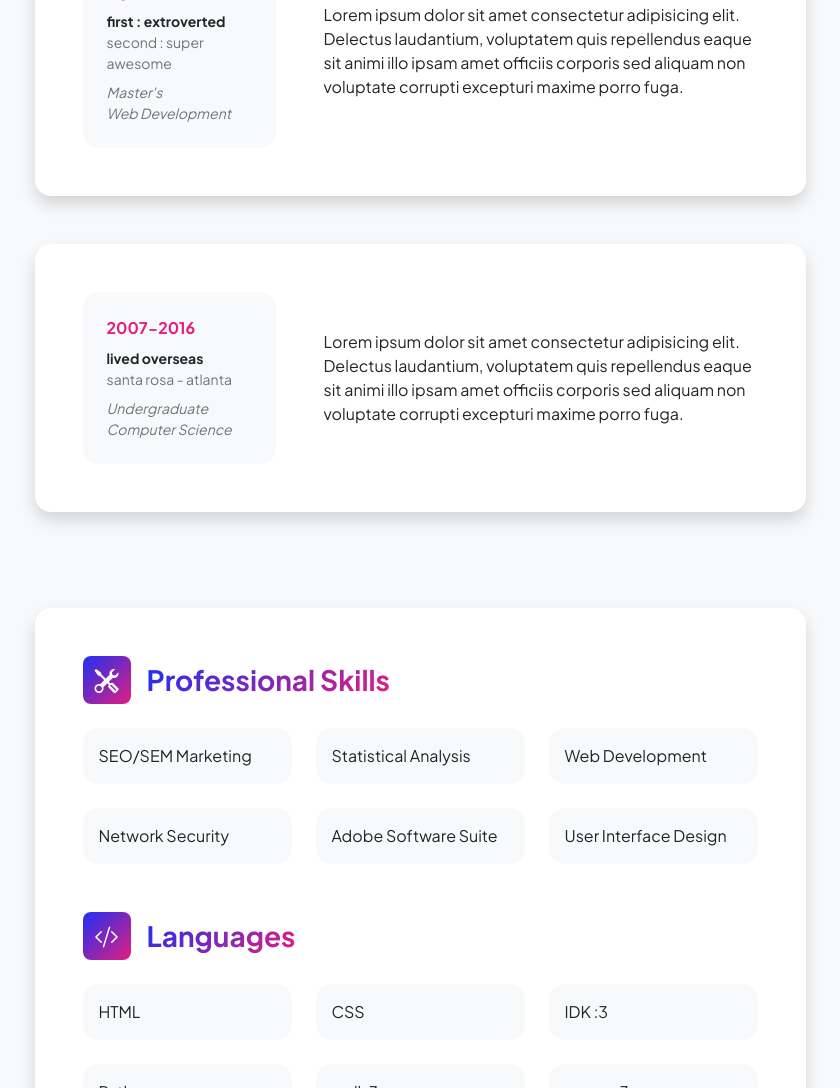
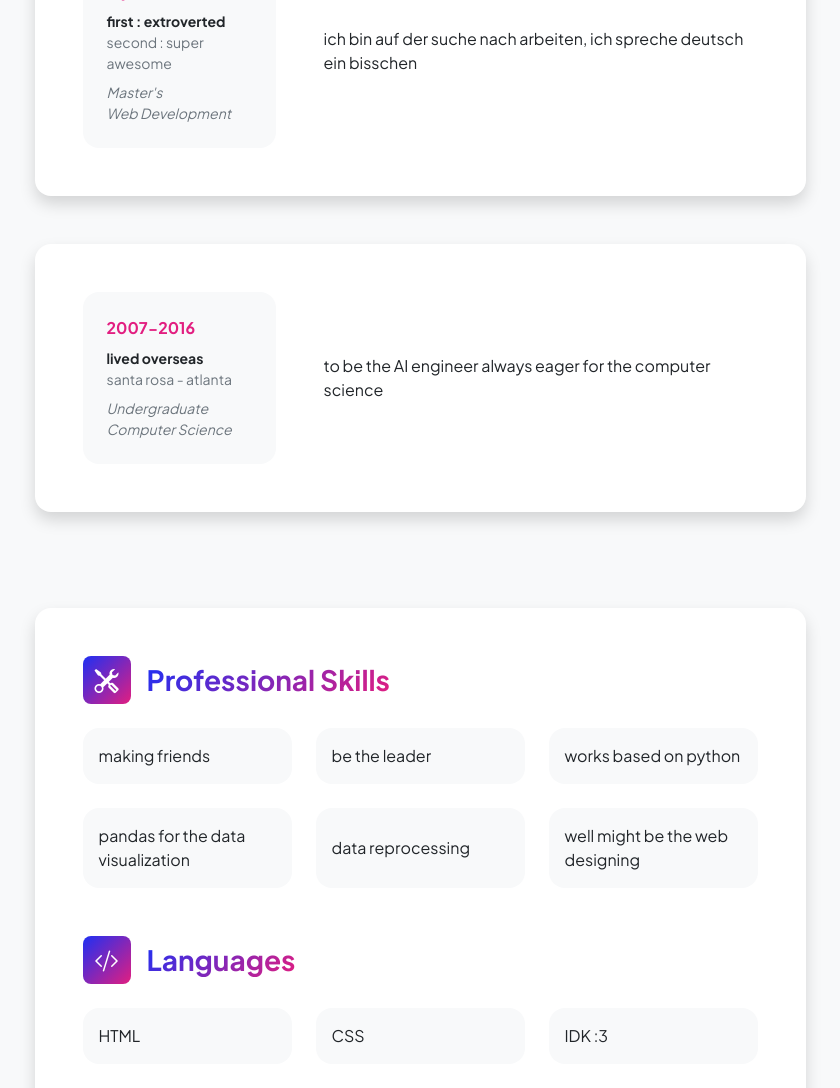
Before and after one commit to bidulgiya999/bidulgiya999.github.io, a plain HTML site: page resume.html in a window 1280 px wide. Shown: the part 1058-2146 px from the top of the page, without its empty margins (220-1060 px from the left). Drawn offline with nearby package versions, Linux system fonts and the light colour scheme.

Commit message:
this is seungjae

```diff
--- a/resume.html
+++ b/resume.html
@@ -75,7 +75,7 @@
                                         <div class="col text-center text-lg-start mb-4 mb-lg-0">
                                             <div class="bg-light p-4 rounded-4">
                                                 <div class="text-primary fw-bolder mb-2">2018 - 2018</div>
-                                                <div class="small fw-bolder">Eng translator</div>
+                                                <div class="small fw-bolder">english interpreter</div>
                                                 <div class="small text-muted">PyeongChang Olyimpic</div>
                                                 <div class="small text-muted">Pyeongchang, Korea</div>
                                             </div>
@@ -105,7 +105,7 @@
                                                 </div>
                                             </div>
                                         </div>
-                                        <div class="col-lg-8"><div>Lorem ipsum dolor sit amet consectetur adipisicing elit. Delectus laudantium, voluptatem quis repellendus eaque sit animi illo ipsam amet officiis corporis sed aliquam non voluptate corrupti excepturi maxime porro fuga.</div></div>
+                                        <div class="col-lg-8"><div>ich bin auf der suche nach arbeiten, ich spreche deutsch ein bisschen</div></div>
                                     </div>
                                 </div>
                             </div>
@@ -126,8 +126,7 @@
                                                 </div>
                                             </div>
                                         </div>
-                                        <div class="col-lg-8"><div>Lorem ipsum dolor sit amet consectetur adipisicing elit. Delectus laudantium, voluptatem quis repellendus eaque sit animi illo ipsam amet officiis corporis sed aliquam non voluptate corrupti excepturi maxime porro fuga.</div></div>
-                                    </div>
+                                        <div class="col-lg-8"><div> to be the AI engineer always eager for the computer science
                                 </div>
                             </div>
                         </section>
@@ -145,14 +144,14 @@
                                             <h3 class="fw-bolder mb-0"><span class="text-gradient d-inline">Professional Skills</span></h3>
                                         </div>
                                         <div class="row row-cols-1 row-cols-md-3 mb-4">
-                                            <div class="col mb-4 mb-md-0"><div class="d-flex align-items-center bg-light rounded-4 p-3 h-100">SEO/SEM Marketing</div></div>
-                                            <div class="col mb-4 mb-md-0"><div class="d-flex align-items-center bg-light rounded-4 p-3 h-100">Statistical Analysis</div></div>
-                                            <div class="col"><div class="d-flex align-items-center bg-light rounded-4 p-3 h-100">Web Development</div></div>
+                                            <div class="col mb-4 mb-md-0"><div class="d-flex align-items-center bg-light rounded-4 p-3 h-100">making friends</div></div>
+                                            <div class="col mb-4 mb-md-0"><div class="d-flex align-items-center bg-light rounded-4 p-3 h-100">be the leader</div></div>
+                                            <div class="col"><div class="d-flex align-items-center bg-light rounded-4 p-3 h-100">works based on python</div></div>
                                         </div>
                                         <div class="row row-cols-1 row-cols-md-3">
-                                            <div class="col mb-4 mb-md-0"><div class="d-flex align-items-center bg-light rounded-4 p-3 h-100">Network Security</div></div>
-                                            <div class="col mb-4 mb-md-0"><div class="d-flex align-items-center bg-light rounded-4 p-3 h-100">Adobe Software Suite</div></div>
-                                            <div class="col"><div class="d-flex align-items-center bg-light rounded-4 p-3 h-100">User Interface Design</div></div>
+                                            <div class="col mb-4 mb-md-0"><div class="d-flex align-items-center bg-light rounded-4 p-3 h-100">pandas for the data visualization</div></div>
+                                            <div class="col mb-4 mb-md-0"><div class="d-flex align-items-center bg-light rounded-4 p-3 h-100">data reprocessing</div></div>
+                                            <div class="col"><div class="d-flex align-items-center bg-light rounded-4 p-3 h-100">well might be the web designing</div></div>
                                         </div>
                                     </div>
                                     <!-- Languages list-->
```
